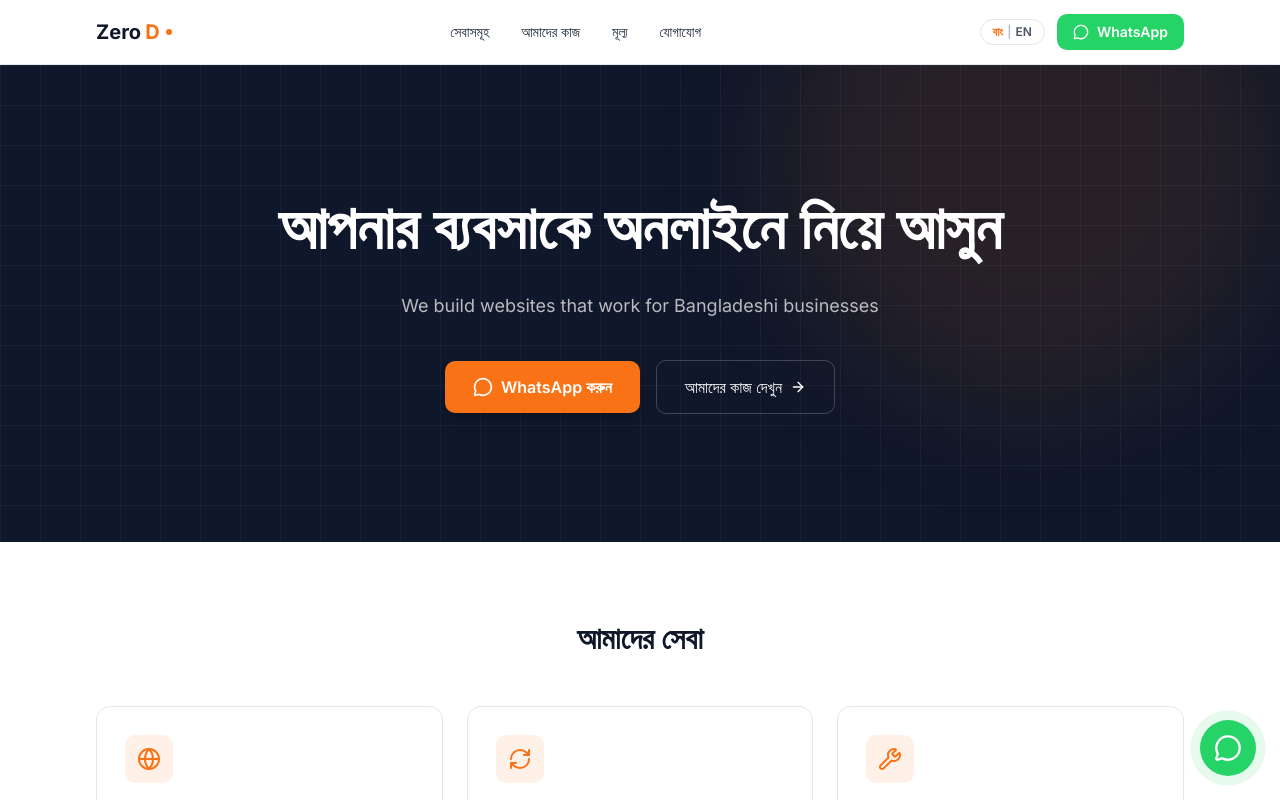
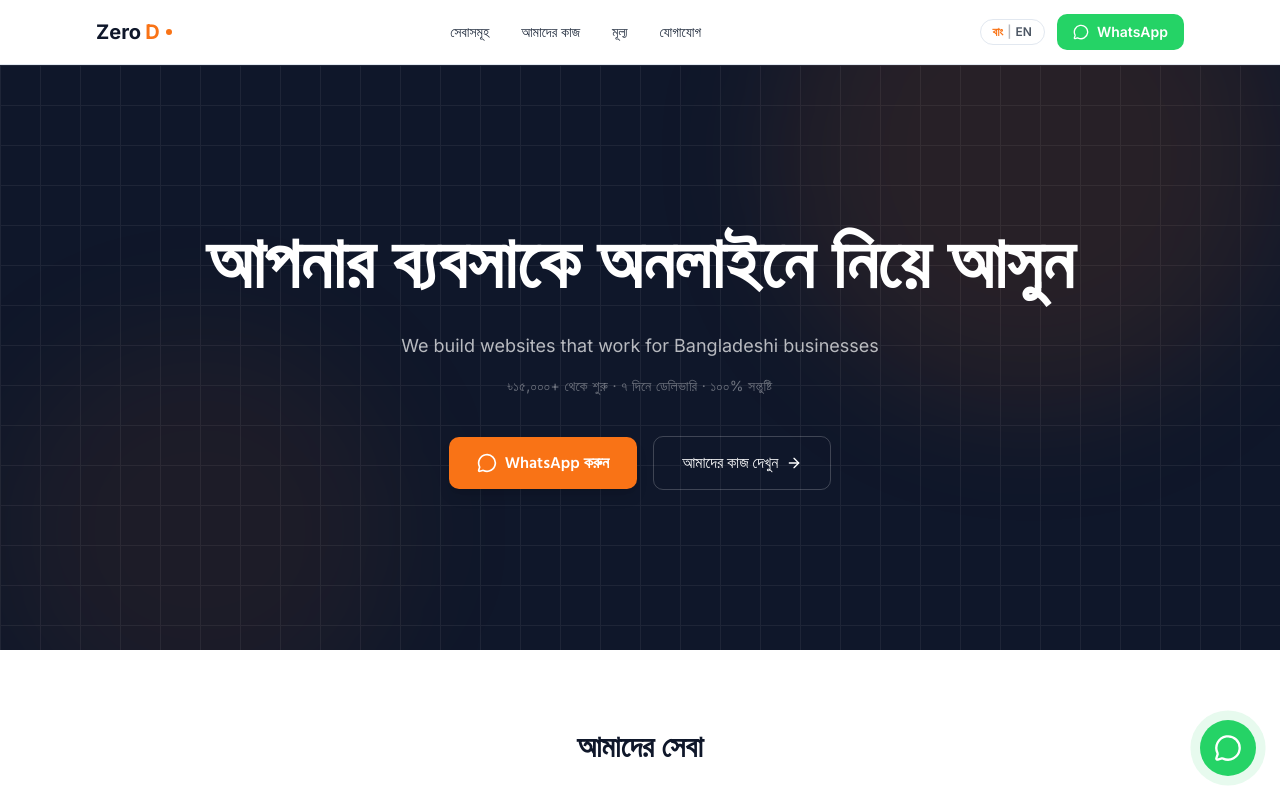
Before and after one commit to AFIF-ZILANI/zerod-agency, a Next.js app: page / in a window 1280 px wide. Shown: the top 800 px of the page. Built offline with nearby package versions, Linux system fonts and the light colour scheme.

Commit message:
feat: hero — larger type, trust stats, dual blur, i18n

```diff
--- a/components/hero.tsx
+++ b/components/hero.tsx
@@ -1,8 +1,9 @@
 "use client"
-import { motion, type Variants } from "framer-motion"
-import Link from "next/link"
+import { motion, type Variants, useReducedMotion } from "framer-motion"
+import Link                  from "next/link"
 import { MessageCircle, ArrowRight } from "lucide-react"
-import { WA_GENERAL, TAGLINE_BN, TAGLINE_EN } from "@/lib/constants"
+import { WA_GENERAL }        from "@/lib/constants"
+import { useLanguage }       from "@/lib/i18n"
 
 const fadeUp: Variants = {
   hidden:  { opacity: 0, y: 20 },
@@ -14,51 +15,62 @@ const fadeUp: Variants = {
 }
 
 export function Hero() {
+  const { t, fontClass, language } = useLanguage()
+  const reduced = useReducedMotion()
+
+  const motionProps = (delay: number) =>
+    reduced
+      ? {}
+      : { variants: fadeUp, initial: "hidden", animate: "visible", custom: delay }
+
   return (
-    <section className="relative overflow-hidden bg-navy py-24 sm:py-32">
-      {/* Subtle background grid pattern */}
+    <section className="relative overflow-hidden bg-navy py-32 sm:py-40">
+      {/* Background grid */}
       <div
         aria-hidden="true"
-        className="pointer-events-none absolute inset-0 opacity-[0.04]"
+        className="pointer-events-none absolute inset-0 opacity-[0.06]"
         style={{
           backgroundImage:
             "linear-gradient(#fff 1px, transparent 1px), linear-gradient(90deg, #fff 1px, transparent 1px)",
           backgroundSize: "40px 40px",
         }}
       />
-      {/* Orange accent circle */}
+      {/* Orange blur — top right */}
       <div
         aria-hidden="true"
         className="pointer-events-none absolute -top-40 right-0 h-[500px] w-[500px] rounded-full bg-orange/10 blur-3xl"
       />
+      {/* Orange blur — bottom left */}
+      <div
+        aria-hidden="true"
+        className="pointer-events-none absolute -bottom-20 left-0 h-[400px] w-[400px] rounded-full bg-orange/6 blur-3xl"
+      />
 
-      <div className="relative mx-auto max-w-6xl px-4 sm:px-6 lg:px-8 text-center">
+      <div className="relative mx-auto max-w-6xl px-4 text-center sm:px-6 lg:px-8">
         <motion.h1
-          lang="bn"
-          variants={fadeUp}
-          initial="hidden"
-          animate="visible"
-          custom={0}
-          className="font-bengali text-4xl font-bold leading-tight text-white sm:text-5xl md:text-6xl"
+          lang={language}
+          {...motionProps(0)}
+          className={`${fontClass} text-5xl font-bold leading-[1.15] text-white sm:text-6xl md:text-7xl`}
         >
-          {TAGLINE_BN}
+          {t("hero.tagline")}
         </motion.h1>
 
         <motion.p
-          variants={fadeUp}
-          initial="hidden"
-          animate="visible"
-          custom={0.15}
+          {...motionProps(0.15)}
           className="mx-auto mt-6 max-w-2xl text-lg text-white/70"
         >
-          {TAGLINE_EN}
+          {t("hero.subtitle")}
+        </motion.p>
+
+        <motion.p
+          {...motionProps(0.22)}
+          className="mt-4 text-sm text-white/40 tracking-wide"
+        >
+          {t("hero.trust")}
         </motion.p>
 
         <motion.div
-          variants={fadeUp}
-          initial="hidden"
-          animate="visible"
-          custom={0.3}
+          {...motionProps(0.3)}
           className="mt-10 flex flex-col items-center justify-center gap-4 sm:flex-row"
         >
           <a
@@ -68,13 +80,13 @@ export function Hero() {
             className="inline-flex items-center gap-2 rounded-lg bg-orange px-7 py-3.5 text-base font-semibold text-white shadow-lg transition-all hover:bg-orange-hover hover:shadow-orange/30 hover:shadow-xl"
           >
             <MessageCircle className="h-5 w-5" />
-            WhatsApp করুন
+            <span lang={language} className={fontClass}>{t("hero.cta_whatsapp")}</span>
           </a>
           <Link
             href="/portfolio"
             className="inline-flex items-center gap-2 rounded-lg border border-white/20 px-7 py-3.5 text-base font-medium text-white transition-all hover:border-white/50 hover:bg-white/5"
           >
-            আমাদের কাজ দেখুন
+            <span lang={language} className={fontClass}>{t("hero.cta_portfolio")}</span>
             <ArrowRight className="h-4 w-4" />
           </Link>
         </motion.div>
```
